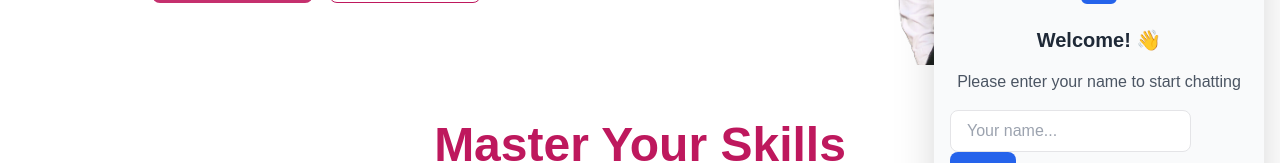
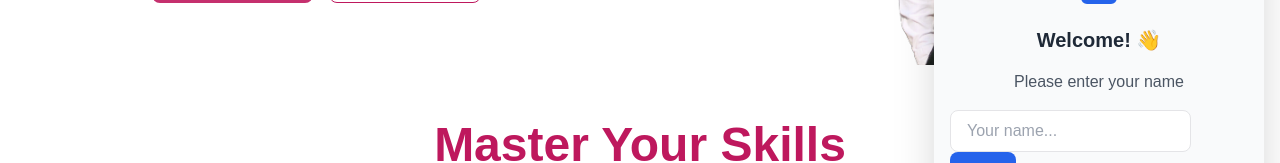
Before and after one commit to DotZohaib/CodeWithZohaib-Academy-, a Next.js app: page / in a window 1280 px wide. Both pictures are taken after a click on the button "Chat with DotZohaib". Shown: the part 405-568 px from the top of the page. Built offline with nearby package versions, Linux system fonts and the light colour scheme.

Commit message:
Chatbot.jsx

```diff
--- a/src/components/Chatbot.jsx
+++ b/src/components/Chatbot.jsx
@@ -364,7 +364,7 @@ const Chatbot = () => {
               <div className="flex flex-col items-center justify-center h-full gap-4 w-full  ">
                 <Bot size={48} className="text-blue-600" />
                 <h2 className="text-xl font-semibold text-gray-800">Welcome! 👋</h2>
-                <p className="text-gray-600 text-center">Please enter your name to start chatting</p>
+                <p className="text-gray-600 text-center">Please enter your name</p>
                 <div className="w-full max-w-xs gap-2">
                   <input
                     type="text"
```
